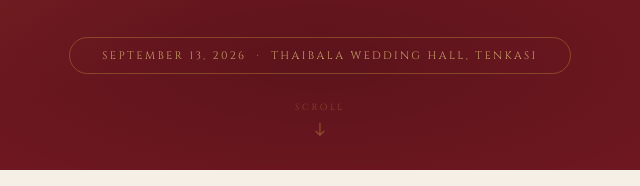
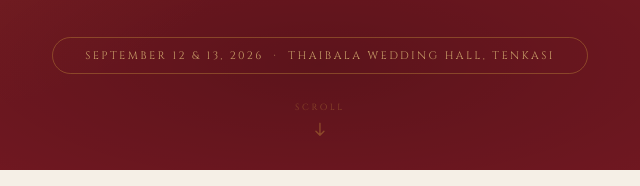
Before and after one commit to rahul-0906/invitation, a website built with Vite: page index.html in a window 1280 px wide. Shown: the part 889-1075 px from the top of the page, 320-960 px from the left. Built offline with nearby package versions, Linux system fonts and the light colour scheme; a web font is replaced by a local one.

Commit message:
style: update date to September 12 & 13 in homepage hero badge

```diff
--- a/index.html
+++ b/index.html
@@ -1047,7 +1047,7 @@
         <span class="hero-parent-info">Daughter of S. Rajendran &amp; R. Rajeswari</span>
       </div>
       <div class="hero-badge fu d4">
-        September 13, 2026 &nbsp;&middot;&nbsp; Thaibala Wedding Hall, Tenkasi
+        September 12 &amp; 13, 2026 &nbsp;&middot;&nbsp; Thaibala Wedding Hall, Tenkasi
       </div>
     </div>
 
```
